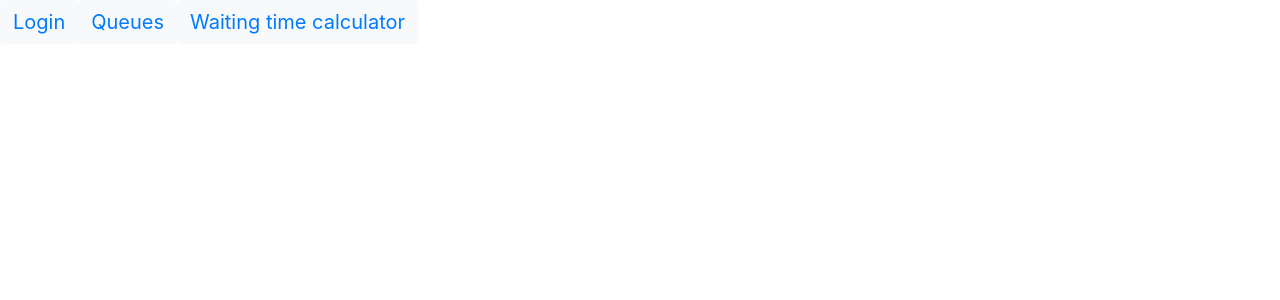
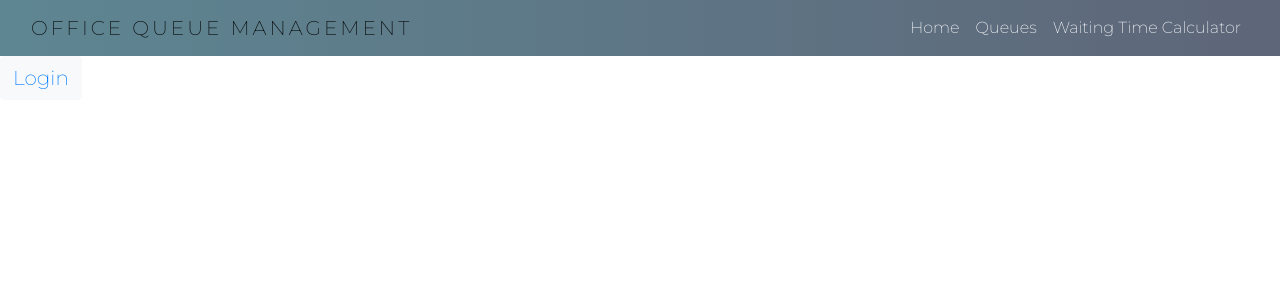
Before and after one commit to mariodedapolito/SE2-OfficeQueueSystem, a React (Create React App) app in the folder office_queue_system/client/: page / in a window 1280 px wide. Shown: the top 300 px of the page. Built offline with nearby package versions, Linux system fonts and the light colour scheme; no server answers.

Commit message:
Add Basic Navbar

```diff
--- a/office_queue_system/client/public/index.html
+++ b/office_queue_system/client/public/index.html
@@ -5,39 +5,22 @@
     <link rel="icon" href="%PUBLIC_URL%/favicon.ico" />
     <meta name="viewport" content="width=device-width, initial-scale=1" />
     <meta name="theme-color" content="#000000" />
-    <meta
-      name="description"
-      content="Web site created using create-react-app"
-    />
+    <title>Office Queue Management</title>
+
+    <link href="https://fonts.googleapis.com/css2?family=Montserrat:wght@200&display=swap" rel="stylesheet">
+    <link rel="stylesheet" href="https://cdn.jsdelivr.net/npm/bootstrap@5.1.3/dist/css/bootstrap.min.css">
     <link rel="apple-touch-icon" href="%PUBLIC_URL%/logo192.png" />
     <!--
       manifest.json provides metadata used when your web app is installed on a
       user's mobile device or desktop. See https://developers.google.com/web/fundamentals/web-app-manifest/
     -->
     <link rel="manifest" href="%PUBLIC_URL%/manifest.json" />
-    <!--
-      Notice the use of %PUBLIC_URL% in the tags above.
-      It will be replaced with the URL of the `public` folder during the build.
-      Only files inside the `public` folder can be referenced from the HTML.
+    <link href="https://cdn.jsdelivr.net/npm/bootstrap@5.1.3/dist/css/bootstrap.min.css" rel="stylesheet" integrity="sha384-1BmE4kWBq78iYhFldvKuhfTAU6auU8tT94WrHftjDbrCEXSU1oBoqyl2QvZ6jIW3" crossorigin="anonymous">
 
-      Unlike "/favicon.ico" or "favicon.ico", "%PUBLIC_URL%/favicon.ico" will
-      work correctly both with client-side routing and a non-root public URL.
-      Learn how to configure a non-root public URL by running `npm run build`.
-    -->
-    <title>React App</title>
   </head>
   <body>
     <noscript>You need to enable JavaScript to run this app.</noscript>
     <div id="root"></div>
-    <!--
-      This HTML file is a template.
-      If you open it directly in the browser, you will see an empty page.
-
-      You can add webfonts, meta tags, or analytics to this file.
-      The build step will place the bundled scripts into the <body> tag.
-
-      To begin the development, run `npm start` or `yarn start`.
-      To create a production bundle, use `npm run build` or `yarn build`.
-    -->
+    <script src="https://cdn.jsdelivr.net/npm/bootstrap@5.1.3/dist/js/bootstrap.bundle.min.js" integrity="sha384-ka7Sk0Gln4gmtz2MlQnikT1wXgYsOg+OMhuP+IlRH9sENBO0LRn5q+8nbTov4+1p" crossorigin="anonymous"></script>
   </body>
 </html>
--- a/office_queue_system/client/src/App.css
+++ b/office_queue_system/client/src/App.css
@@ -1,38 +1,5 @@
-.App {
-  text-align: center;
+* {
+  margin: 0px;
+  padding: 0px;
+  font-family: 'Montserrat', sans-serif;
 }
-
-.App-logo {
-  height: 40vmin;
-  pointer-events: none;
-}
-
-@media (prefers-reduced-motion: no-preference) {
-  .App-logo {
-    animation: App-logo-spin infinite 20s linear;
-  }
-}
-
-.App-header {
-  background-color: #282c34;
-  min-height: 100vh;
-  display: flex;
-  flex-direction: column;
-  align-items: center;
-  justify-content: center;
-  font-size: calc(10px + 2vmin);
-  color: white;
-}
-
-.App-link {
-  color: #61dafb;
-}
-
-@keyframes App-logo-spin {
-  from {
-    transform: rotate(0deg);
-  }
-  to {
-    transform: rotate(360deg);
-  }
-}
--- a/office_queue_system/client/src/App.js
+++ b/office_queue_system/client/src/App.js
@@ -12,6 +12,8 @@ import API from './API';
 import Modal from 'react-bootstrap/Modal'
 import AdminPage from './Components/AdminPage.js'
 import officer from './Officer';
+import MenuBar from './Components/MenuBar.js'
+import HomePage from './Components/HomePage';
 
 import QueueTable from './Components/QueueViewer.js'
 
@@ -21,8 +23,6 @@ import QueueTable from './Components/QueueViewer.js'
 function BLogin(){
  return(<>
 <Button style={{fontSize: 20}}variant={"light"} ><Link to="/login">Login</Link></Button>
-<Button style={{fontSize: 20}}variant={"light"} ><Link to="/queues">Queues</Link></Button>
-<Button style={{ fontSize: 20 }} variant={"light"} ><Link to="/waitingTime">Waiting time calculator</Link></Button>
 </>
 );}
 
@@ -116,6 +116,7 @@ useEffect(() => {
 
 return (
   <Router>
+           <MenuBar />
 
   {message.type === "danger" && <Row className="ml-auto mr-auto d-lg-block" style={{ width: '450px', height: '50px' }}>
         <Alert variant={message.type} onClose={() => setMessage('')} dismissible>{message.msg}</Alert>
--- /dev/null
+++ b/office_queue_system/client/src/Components/HomePage.js
@@ -0,0 +1,14 @@
+import "../App.css";
+import "bootstrap/dist/css/bootstrap.min.css";
+
+function HomePage(props) {
+    return (
+
+       <body class= "HomeBackground">
+
+       </body>
+
+        )
+    }
+
+export default HomePage;
--- /dev/null
+++ b/office_queue_system/client/src/Components/MenuBar.js
@@ -0,0 +1,35 @@
+const MenuBar = function(props) {
+    return (
+
+        <div class="header">
+        <div class="menu-bar">
+          <nav class="navbar navbar-expand-lg navbar-light">
+            <div class="container-fluid">
+              <a class="navbar-brand" href="#">{props.me} Office Queue Management</a>
+              <button class="navbar-toggler" type="button" data-bs-toggle="collapse" data-bs-target="#navbarNav" aria-controls="navbarNav" aria-expanded="false" aria-label="Toggle navigation">
+                <span class="navbar-toggler-icon"></span>
+              </button>
+              <div class="collapse navbar-collapse" id="navbarNav">
+                <ul class="navbar-nav ml-auto">
+                  <li class="nav-item">
+                    <a class="nav-link active" aria-current="page" href="/home">Home</a>
+                  </li>
+                  <li class="nav-item">
+                    <a class="nav-link" href="/Queues">Queues</a>
+                  </li>
+                  <li class="nav-item">
+                    <a class="nav-link" href="/waitingTime">Waiting Time Calculator</a>
+                  </li>
+                </ul>
+              </div>
+            </div>
+          </nav>
+        </div>
+      </div>
+
+    );
+}
+
+
+
+export default MenuBar;
--- a/office_queue_system/client/src/Components/QueueViewer.js
+++ b/office_queue_system/client/src/Components/QueueViewer.js
@@ -28,7 +28,7 @@ function QueueTable(props) {
         <thead>
           <tr>
             <th>Service</th>
-            <th>Queue Lenght</th>
+            <th>Queue Length</th>
           </tr>
         </thead>
         <tbody>{
--- a/office_queue_system/client/src/index.css
+++ b/office_queue_system/client/src/index.css
@@ -2,12 +2,34 @@ body {
   margin: 0;
   font-family: -apple-system, BlinkMacSystemFont, 'Segoe UI', 'Roboto', 'Oxygen',
     'Ubuntu', 'Cantarell', 'Fira Sans', 'Droid Sans', 'Helvetica Neue',
-    sans-serif;
+    sans-serif, 'Montserrat';
   -webkit-font-smoothing: antialiased;
   -moz-osx-font-smoothing: grayscale;
+
 }
 
 code {
   font-family: source-code-pro, Menlo, Monaco, Consolas, 'Courier New',
-    monospace;
+    monospace, 'Montserrat', sans-serif;
 }
+
+.menu-bar{
+  background-image: linear-gradient(-90deg, #5e6679, #5e8692);
+}
+
+.nav-link{
+  color: #fff!important;
+}
+
+.navbar-brand{
+  color:rgb(41, 40, 40);
+  font-size: larger;
+  font-style: normal;
+  letter-spacing: 3px;
+  text-transform: uppercase;
+}
+
+.nav-link:hover{
+  font-weight: 600;
+  border-bottom: 1px solid #fff;
+}
```
Also changed, not shown: office_queue_system/client/src/Assets/qiconback.png (added).
